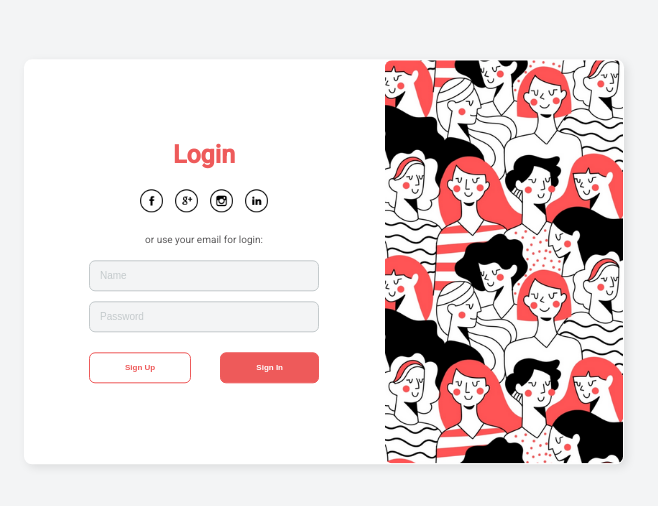
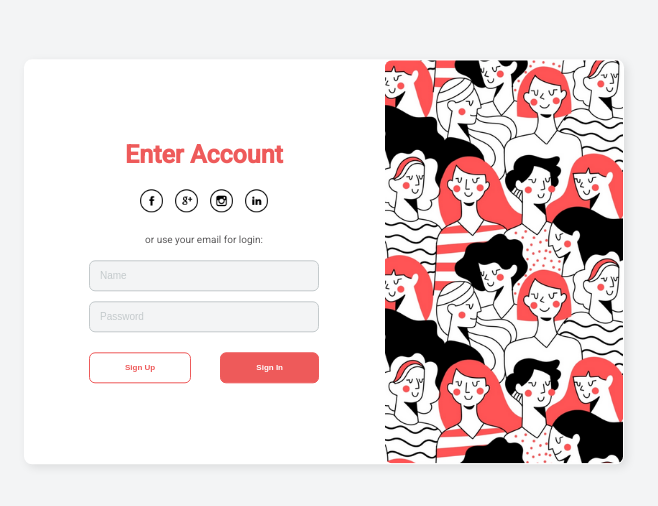
Before and after one commit to Garadons/app-App, a React (Create React App) app: page /signin in a window 1280 px wide. Shown: the part 138-644 px from the top of the page, without its empty margins (316-974 px from the left). Built offline with nearby package versions, Linux system fonts and the light colour scheme.

Commit message:
Rename LogInForm title

```diff
--- a/src/components/LogInForm/LogInForm.jsx
+++ b/src/components/LogInForm/LogInForm.jsx
@@ -21,7 +21,7 @@ function LogInForm() {
   return (
     <div className="logInForm">
       <div className="formContainer">
-        <h2 className="formTitle">Login</h2>
+        <h2 className="formTitle">Enter account</h2>
         <SocialNetworks>
           <SocialIcon icon={facebook} link="#" />
           <SocialIcon icon={google} link="#" />
```
